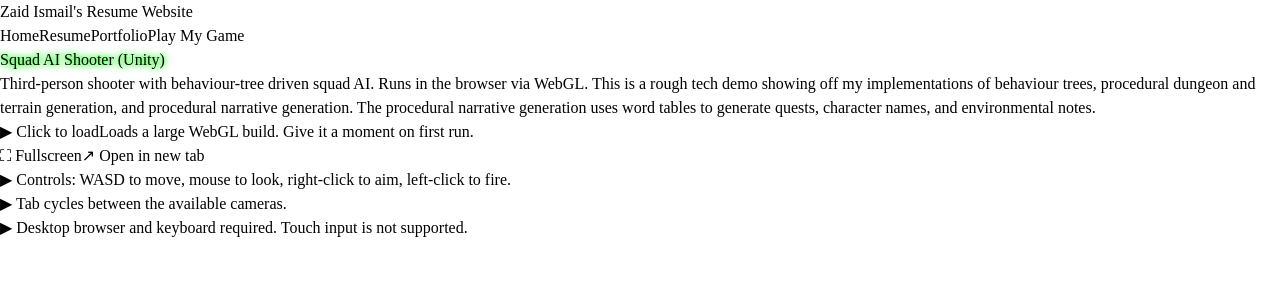
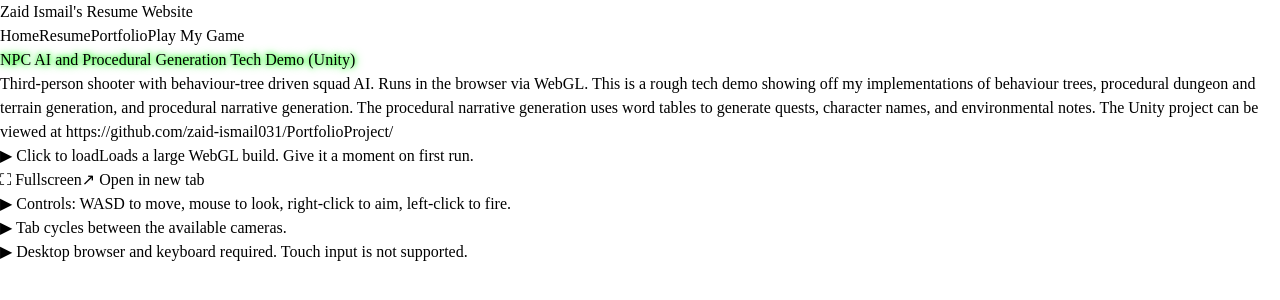
Before and after one commit to zaid-ismail031/zaid-ismail-react-resume, a React (Vite) app in the folder zaid-ismail-react-resume/: page /game in a window 1280 px wide. Shown: the top 300 px of the page. Built offline with nearby package versions, Linux system fonts and the light colour scheme.

Commit message:
add github link

```diff
--- a/zaid-ismail-react-resume/src/pages/GamePage.jsx
+++ b/zaid-ismail-react-resume/src/pages/GamePage.jsx
@@ -18,7 +18,7 @@ const GamePage = () => {
   return (
     <div className="w-full max-w-5xl mx-auto text-center p-8 min-h-screen bg-black text-green-400 font-mono">
       <h2 className="text-3xl font-bold mb-2 text-glow">
-        Squad AI Shooter (Unity)
+        NPC AI and Procedural Generation Tech Demo (Unity)
       </h2>
       <p className="text-green-300 text-sm mb-6">
         Third-person shooter with behaviour-tree driven squad AI. Runs in the
@@ -27,6 +27,8 @@ const GamePage = () => {
         procedural dungeon and terrain generation, and procedural narrative generation.
         The procedural narrative generation uses word tables to generate quests,
         character names, and environmental notes.
+
+        The Unity project can be viewed at https://github.com/zaid-ismail031/PortfolioProject/
       </p>
 
       <div
```
